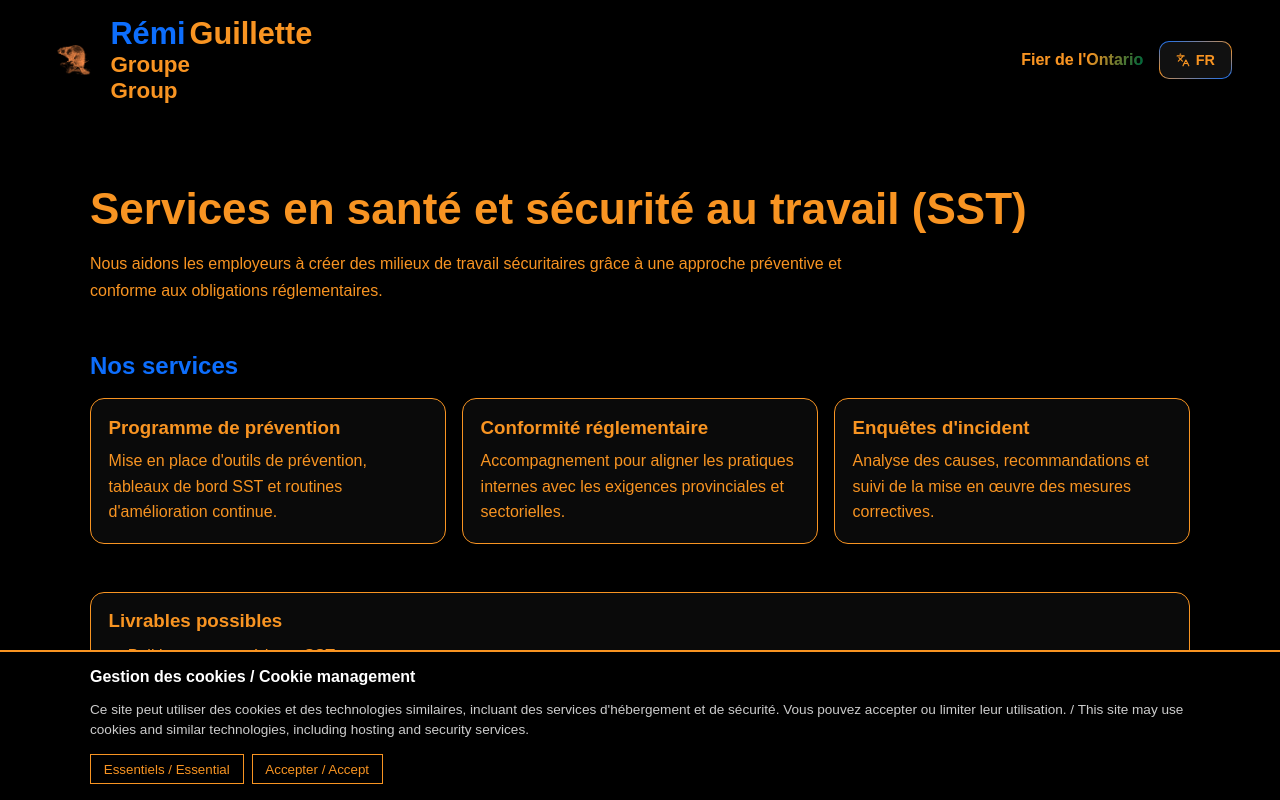
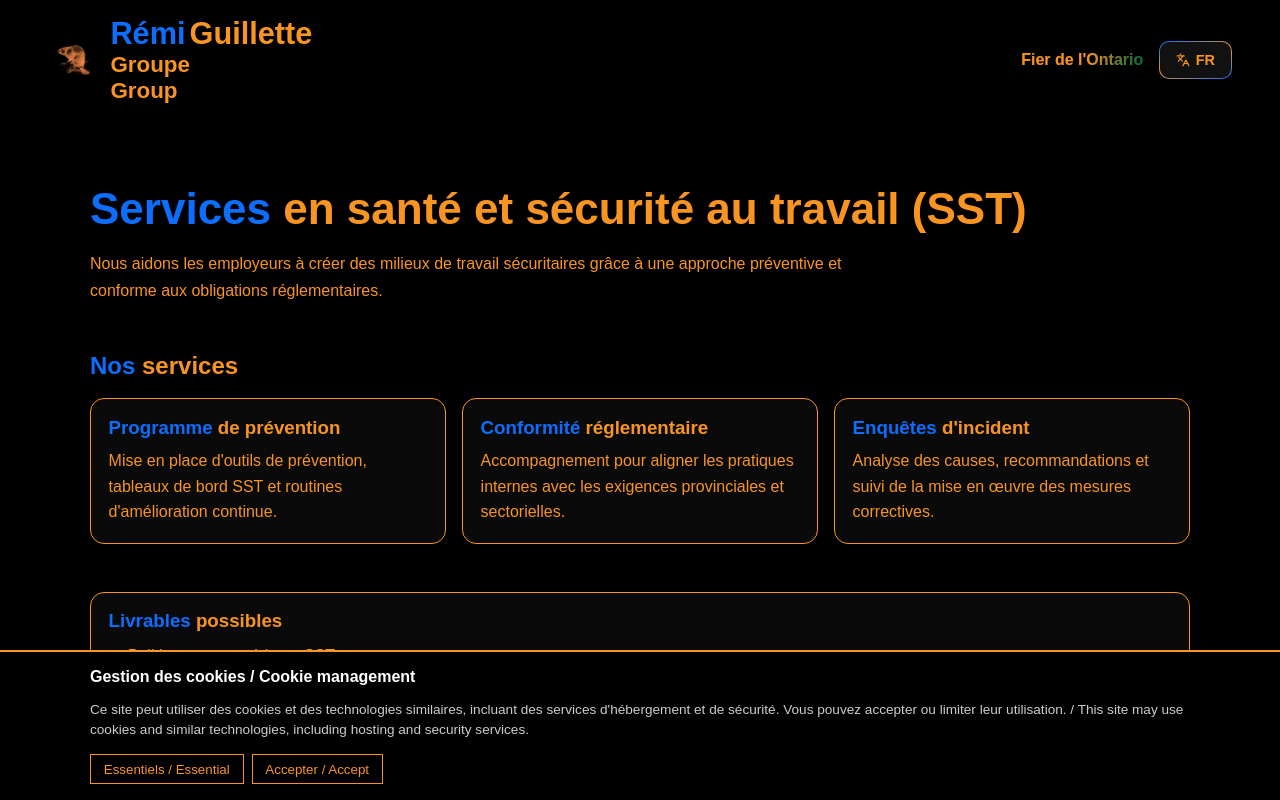
Before and after one commit to remiguillette/BeaverNet-3.2, a React (Vite) app: page /health-safety in a window 1280 px wide. Shown: the top 800 px of the page. Built offline with nearby package versions, Linux system fonts and the light colour scheme; no server answers.

Commit message:
Apply branded title colors across service pages

```diff
--- a/src/components/ServicePageTemplate.tsx
+++ b/src/components/ServicePageTemplate.tsx
@@ -14,6 +14,21 @@ export default function ServicePageTemplate({ service }: ServicePageTemplateProp
 
     return value === key ? fallback : value;
   };
+  const renderFirstWordBlue = (value: string) => {
+    const [firstWord, ...remainingWords] = value.trim().split(/\s+/);
+
+    return (
+      <>
+        <span className="accent-blue">{firstWord}</span>
+        {remainingWords.length > 0 ? (
+          <>
+            {" "}
+            <span className="accent-orange">{remainingWords.join(" ")}</span>
+          </>
+        ) : null}
+      </>
+    );
+  };
   const serviceBaseKey = `servicePage.services.${service.key}`;
 
   const showAnimalLegalSection = service.key === "animalFirstAid";
@@ -24,18 +39,18 @@ export default function ServicePageTemplate({ service }: ServicePageTemplateProp
       <main className="service-page">
         <section className="service-hero">
           <div className="container">
-            <h1>{text(`${serviceBaseKey}.pageTitle`, service.pageTitle)}</h1>
+            <h1>{renderFirstWordBlue(text(`${serviceBaseKey}.pageTitle`, service.pageTitle))}</h1>
             <p>{text(`${serviceBaseKey}.intro`, service.intro)}</p>
           </div>
         </section>
 
         <section className="service-section">
           <div className="container">
-            <h2>{text("servicePage.sections.services", "Nos services")}</h2>
+            <h2>{renderFirstWordBlue(text("servicePage.sections.services", "Nos services"))}</h2>
             <div className="service-card-grid">
               {service.cards.map((card, cardIndex) => (
                 <article key={card.title} className="service-detail-card">
-                  <h3>{text(`${serviceBaseKey}.cards.${cardIndex}.title`, card.title)}</h3>
+                  <h3>{renderFirstWordBlue(text(`${serviceBaseKey}.cards.${cardIndex}.title`, card.title))}</h3>
                   <p>{text(`${serviceBaseKey}.cards.${cardIndex}.description`, card.description)}</p>
                 </article>
               ))}
@@ -47,7 +62,7 @@ export default function ServicePageTemplate({ service }: ServicePageTemplateProp
           <div className="container">
             {service.lists.map((list, listIndex) => (
               <article key={list.title} className="service-list-card">
-                <h3>{text(`${serviceBaseKey}.lists.${listIndex}.title`, list.title)}</h3>
+                <h3>{renderFirstWordBlue(text(`${serviceBaseKey}.lists.${listIndex}.title`, list.title))}</h3>
                 <ul>
                   {list.items.map((item, itemIndex) => (
                     <li key={item}>
@@ -64,9 +79,11 @@ export default function ServicePageTemplate({ service }: ServicePageTemplateProp
           <section className="service-legal">
             <div className="container">
               <h2>
-                {text(
-                  "servicePage.sections.legalAnimalServices",
-                  "Legal Information for Animal Services",
+                {renderFirstWordBlue(
+                  text(
+                    "servicePage.sections.legalAnimalServices",
+                    "Legal Information for Animal Services",
+                  ),
                 )}
               </h2>
             </div>
```
